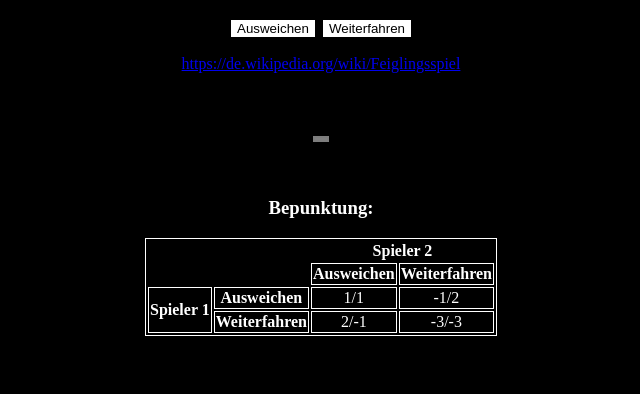
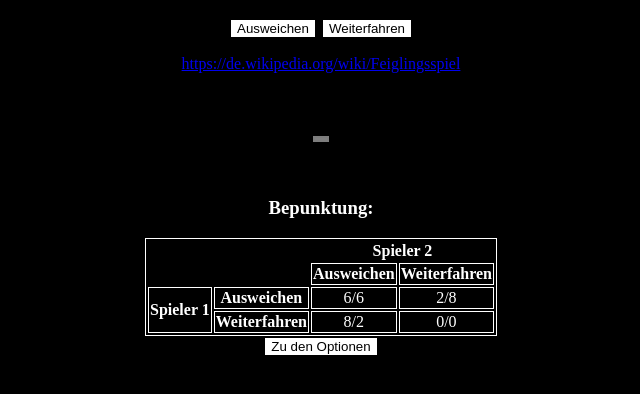
Before and after one commit to zeroIQ2018/Hazard, a Flask app: page / in a window 1280 px wide. Shown: the part 294-688 px from the top of the page, without its empty margins (319-959 px from the left). Run offline with Flask 2, Linux system fonts and the light colour scheme.

Commit message:
adding options

```diff
--- a/app.py
+++ b/app.py
@@ -9,6 +9,10 @@ app = Flask(__name__, template_folder="templates", static_folder="static")
 def home():
     return render_template("index.html")
 
+@app.route("/options")
+def options():
+    return render_template("ops.html")
+
 
 if __name__ == "__main__":
     app.run()
--- a/static/Logic.js
+++ b/static/Logic.js
@@ -2,7 +2,6 @@ var choice;
 var amount;
 var amount2;
 var y = Math.random();
-
 
 if (y < 0.5){
     y = 0;
@@ -27,6 +26,7 @@ while(true){
 }
 
 function clickCounter(amount) {
+  if (sessionStorage.opnr == 1) {
     if (typeof(Storage) !== "undefined") {
         if (sessionStorage.clickcount) {
           sessionStorage.clickcount = Number(sessionStorage.clickcount)+amount;
@@ -38,17 +38,27 @@ function clickCounter(amount) {
         document.getElementById("z").innerHTML = "Dein Browser unterstützt locale speicherung nicht";
       }
       }
+  else{
+    document.getElementById("z") = amount
+  }
+  }
 
   function clickCounter2(amount2) {
+    if (sessionStorage.opnr == 1) {
       if (typeof(Storage) !== "undefined") {
         if (sessionStorage.clickcount2) {
           sessionStorage.clickcount2 = Number(sessionStorage.clickcount2)+amount2;
-      } else {
+        }
+        else {
           sessionStorage.clickcount2 = 1;
         }
         document.getElementById("x").innerHTML = "Der Gegner " + sessionStorage.clickcount2 + " Punkte";
       } else {
         document.getElementById("x").innerHTML = "Dein Browser unterstützt locale speicherung nicht";
+      }
+      }
+    else{
+      document.getElementById("x") = amount2
     }
   }
 
@@ -62,8 +72,8 @@ function clickFunction(choice){
             console.log("11");
             document.getElementById("3").innerHTML = "beide sterben";
             buttondisable();
-            clickCounter(-3);
-            clickCounter2(-3);
+            clickCounter(0);
+            clickCounter2(0);
             ena();
             break;
 
@@ -71,8 +81,8 @@ function clickFunction(choice){
             console.log("00");
             document.getElementById("3").innerHTML = "Beide entkommen den Tod";
             buttondisable();
-            clickCounter(1);
-            clickCounter2(1);
+            clickCounter(6);
+            clickCounter2(6);
             ena();
             break;
 
@@ -80,8 +90,8 @@ function clickFunction(choice){
             console.log("10");
             document.getElementById("3").innerHTML = "Gegner versucht auszuweichen. Spieler fährt weiter. Spieler gewinnt";
             buttondisable();
-            clickCounter(2);
-            clickCounter2(-1);
+            clickCounter(8);
+            clickCounter2(2);
             ena();
             break;
 
@@ -89,8 +99,8 @@ function clickFunction(choice){
             console.log("01");
             document.getElementById("3").innerHTML = "Spieler versucht auszuweichen. Gegner fährt weiter. Gegner gewinnt";
             buttondisable();
-            clickCounter(-1);
-            clickCounter2(2);
+            clickCounter(2);
+            clickCounter2(8);
             ena();
             break;
 
--- a/static/style.css
+++ b/static/style.css
@@ -24,6 +24,10 @@ button {
     border-style: solid;
 }
 
+p{
+    color: white;
+}
+
 button:disabled {
     color: #000000;
     background-color: grey;
--- a/templates/index.html
+++ b/templates/index.html
@@ -48,17 +48,19 @@
                                 <tr class="onlythese">
                                         <th rowspan="2" style="text-align:center" class="onlythese">Spieler 1</th>
                                         <th class="onlythese">Ausweichen</th>
-                                        <td style="text-align:center" class="onlythese">1/1</td>
-                                        <td style="text-align:center" class="onlythese">-1/2</td>
+                                        <td style="text-align:center" class="onlythese">6/6</td>
+                                        <td style="text-align:center" class="onlythese">2/8</td>
                                 </tr class="onlythese">
                                 <tr class="onlythese">
                                         <th class="onlythese">Weiterfahren</th>
-                                        <td style="text-align:center" class="onlythese">2/-1</td>
-                                        <td style="text-align:center" class="onlythese">-3/-3</td>
+                                        <td style="text-align:center" class="onlythese">8/2</td>
+                                        <td style="text-align:center" class="onlythese">0/0</td>
                                 </tr class="onlythese">
                         </tbody>
                 </table>
-
+                <a href="/options">
+                <button >Zu den Optionen</button>
+                </a>
                 <script src="{{ url_for('static', filename='Logic.js') }}"></script>
         </body>
 
```
Also changed, not shown: static/option.js (added, +17 -0 lines), templates/ops.html (added, +14 -0 lines). Lines whose indentation alone changed are shown as unchanged.
